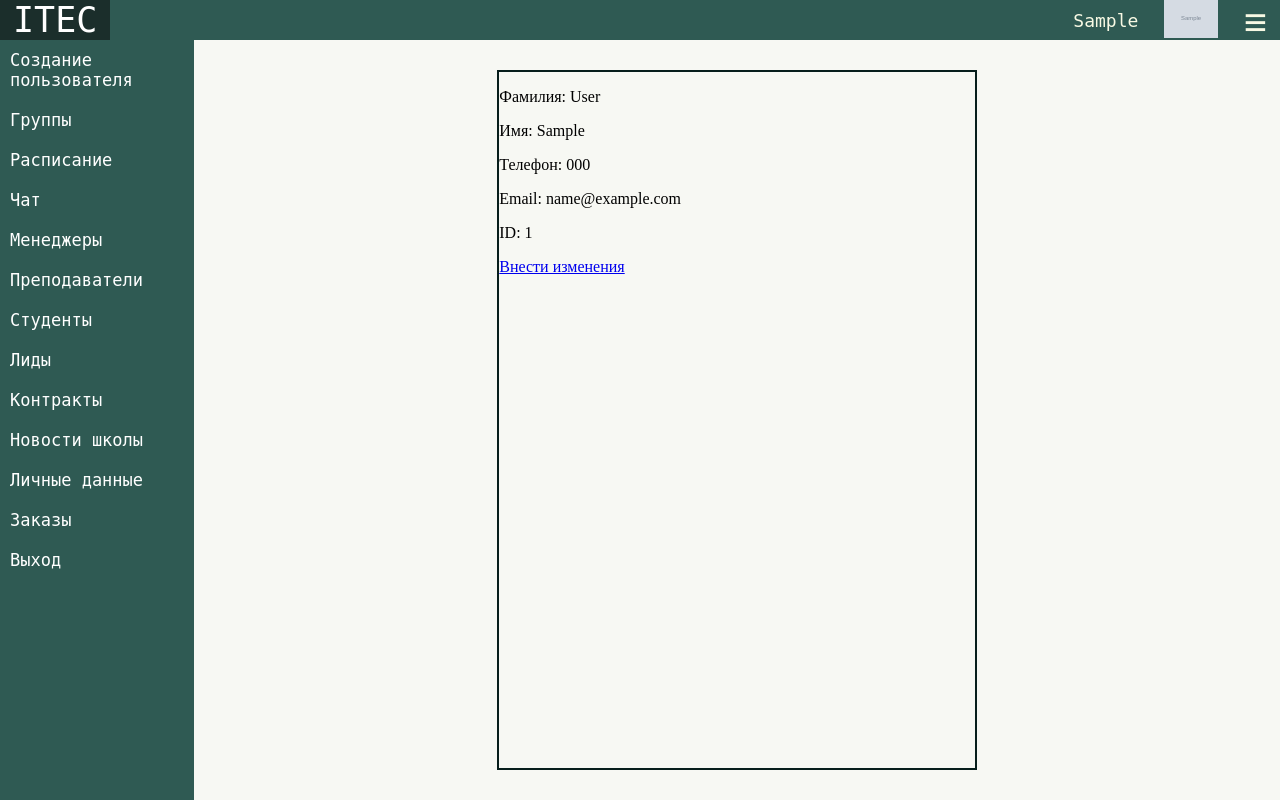
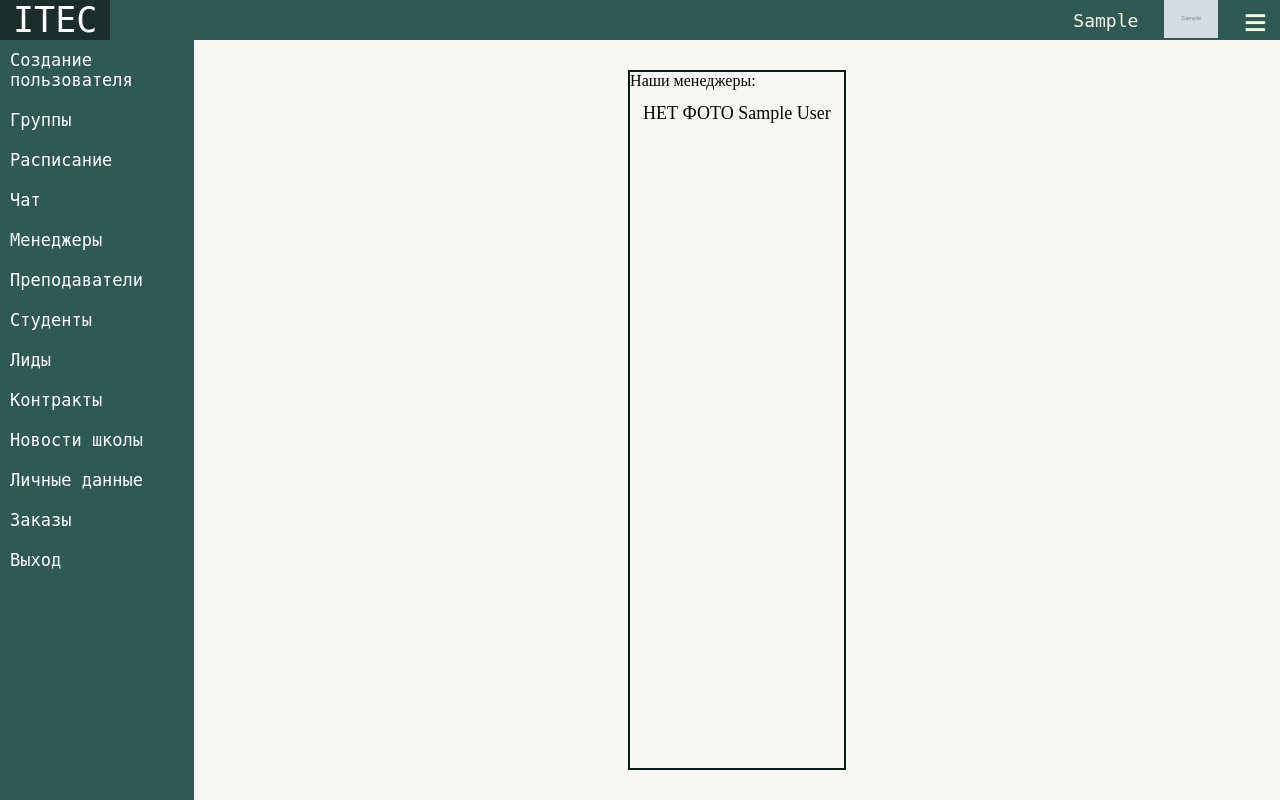
Before and after one commit to ArtemBabinovich/itec_manager, a Django app: page /managers/ in a window 1280 px wide. Run offline with Django 4.2, Linux system fonts and the light colour scheme; a user stored in the database is signed in; tables that the repository leaves empty hold one stand-in row (values such as "Sample post"); grey boxes marked "Sample" are stand-in pictures.

Commit message:
Корректировка страниц с менеджерами, преподователями и студентами

```diff
--- a/manager/static/css/base.css
+++ b/manager/static/css/base.css
@@ -136,9 +136,27 @@ body{
 }
 
 .main_user_info{
-    width: 45%;
+    display: flex;
+    flex-direction: column;
     border: 2px solid #071e1b;
     margin: 15px;
+}
+
+.main_users_list{
+    display: flex;
+    flex-direction: column;
+    border: 2px solid #071e1b;
+    margin: 15px;
+}
+
+.main_users_list a{
+    display: flex;
+    align-items: center;
+    font-size: 18px;
+    text-align: center;
+    color: #000000;
+    padding: 13px;
+    text-decoration: none;
 }
 
 .form{
--- a/manager/templates/detail_user_page.html
+++ b/manager/templates/detail_user_page.html
@@ -2,7 +2,11 @@
 {% block content %}
 
 <div class="main_user_info">
+    {% if object.photo == None or object.photo == "" %}
+    <p>Фото не загружено</p>
+    {% else %}
     <img src="{{ object.photo.url }}" alt="Фото">
+    {% endif %}
     <p>{{ object.first_name }} {{ object.second_name }}</p>
     <a href="#">Написать сообщение</a>
 </div>
--- a/manager/templates/list_users_page.html
+++ b/manager/templates/list_users_page.html
@@ -1,13 +1,14 @@
 {% extends "start_page.html" %}
 {% block content %}
-{% for user in users %}
-<div class="main_user_info">
-    <p>Фамилия: {{ user.last_name }}</p>
-    <p>Имя: {{ user.first_name }}</p>
-    <p>Телефон: {{ user.phone }}</p>
-    <p>Email: {{ user.email }}</p>
-    <p>ID: {{ user.id }} </p>
-    <a href="{% url 'manager:change_user_detail' user.id %}">Внести изменения</a>
+
+<div class="main_users_list">
+    {{ header }}
+    {% for user in users %}
+    <a href="{% url 'manager:user_detail' user.id %}">
+        {% if object.photo == None or object.photo == "" %}НЕТ ФОТО
+        {% else %}<img src="{{ user.photo.url }}" alt="Фото" height="40px">
+        {% endif %} {{ user.first_name }} {{ user.last_name }}
+    </a>
+    {% endfor %}
 </div>
-{% endfor %}
 {% endblock %}
--- a/manager/views.py
+++ b/manager/views.py
@@ -49,19 +49,19 @@ class ChangeProfile(UpdateView):
 class ManagersView(View):
     def get(self, request):
         managers = CustomUser.objects.filter(is_staff=True)
-        context = {"users": managers}
+        context = {"users": managers, "header": "Наши менеджеры:"}
         return render(request, 'list_users_page.html', context)
 
 
 class TeachersView(View):
     def get(self, request):
         teachers = CustomUser.objects.filter(is_teacher=True)
-        context = {"users": teachers}
+        context = {"users": teachers, "header": "Наши преподователи:"}
         return render(request, 'list_users_page.html', context)
 
 
 class StudentsView(View):
     def get(self, request):
         students = CustomUser.objects.filter(is_student=True)
-        context = {"users": students}
+        context = {"users": students, "header": "Наши студенты:"}
         return render(request, 'list_users_page.html', context)
```
